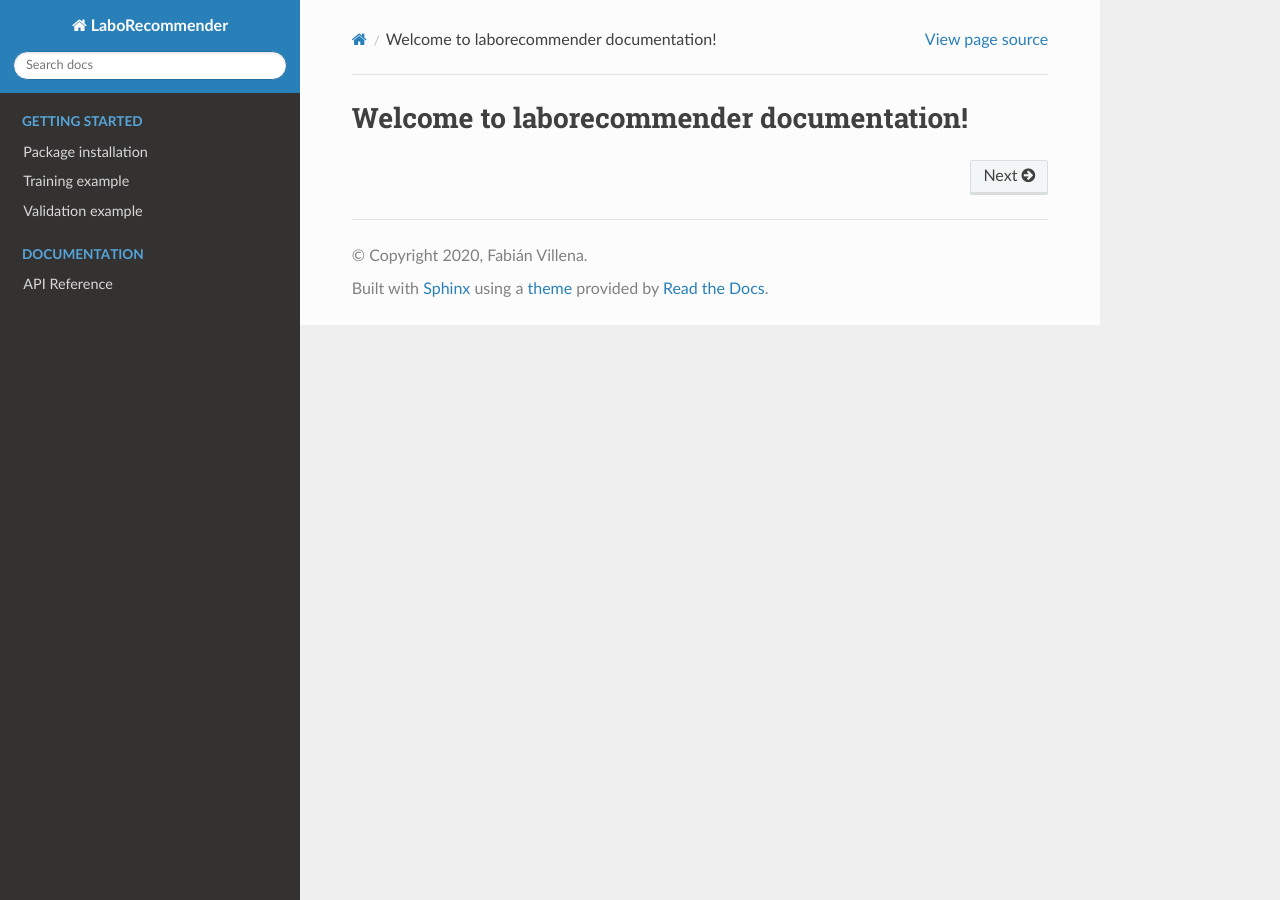
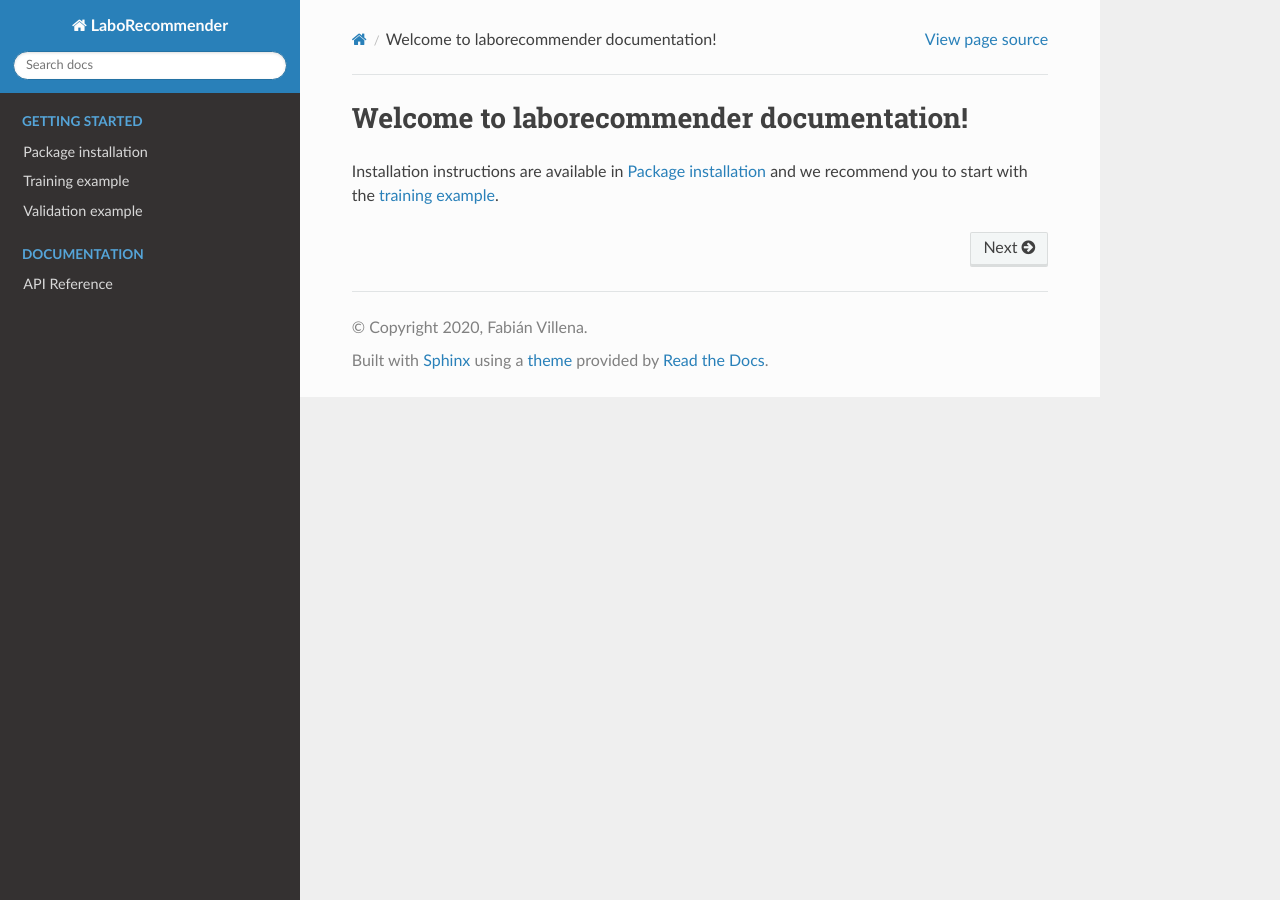
Before and after one commit to fvillena/laborecommender, a Sphinx documentation site: the page built from docs/index.rst, in a window 1280 px wide. Built offline with Sphinx 7.4.7 and the Read the Docs theme 2.0.0, drawn with Linux system fonts in a browser that asks for light colours.

Commit message:
references in index

```diff
--- a/docs/index.rst
+++ b/docs/index.rst
@@ -5,6 +5,10 @@
 
 Welcome to laborecommender documentation!
 =========================================
+
+Installation instructions are available in :ref:`install` and we recommend you to start with the `training example`_.
+
+.. _training example: training.ipynb
 
 .. toctree::
    :maxdepth: 1
--- a/docs/install.rst
+++ b/docs/install.rst
@@ -1,3 +1,5 @@
+.. _install:
+
 Package installation
 ====================
 
```
